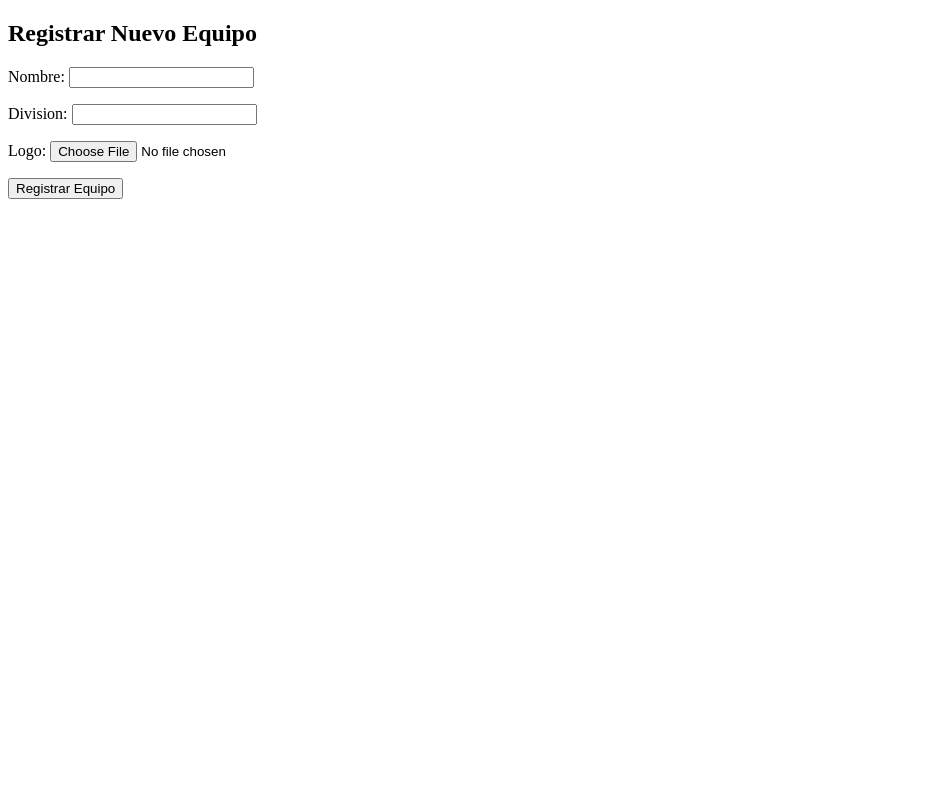
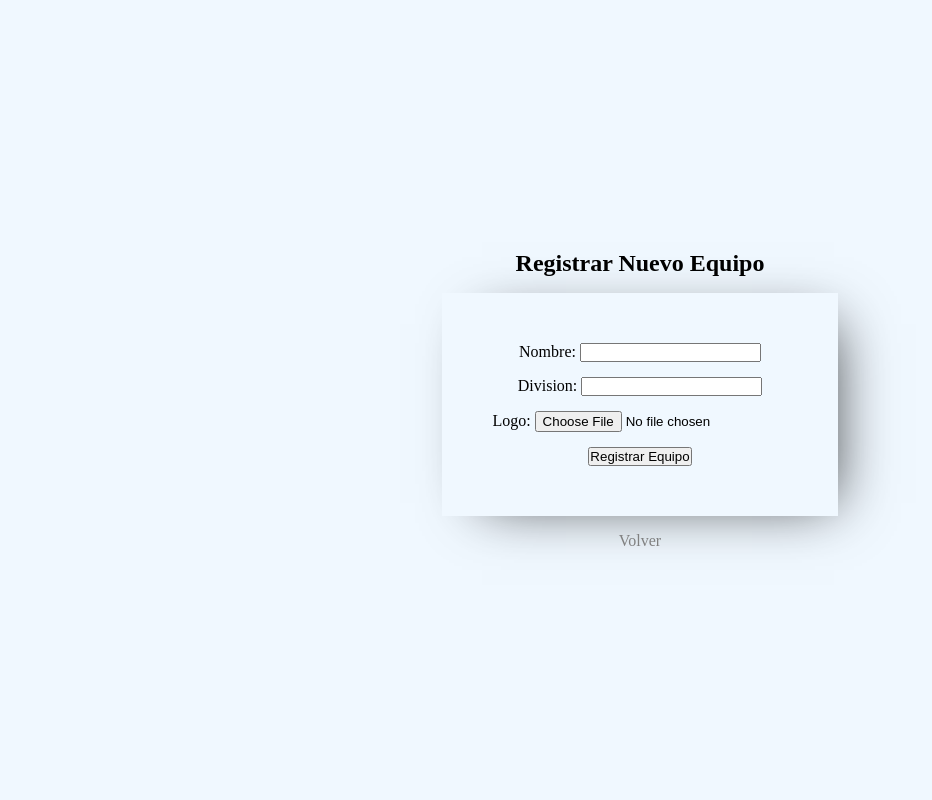
Before and after one commit to AxelRG07/MyDjangoForm_registros, a Django app: page /equipo/add/ in a window 1280 px wide. Shown: the whole page, without its empty margins (0-932 px from the left). Run offline with Django 5.2, Linux system fonts and the light colour scheme.

Commit message:
Se aplicaron estilos css haciendo uso de archivos estaticos.

```diff
--- /dev/null
+++ b/registros/static/css/styles.css
@@ -0,0 +1,37 @@
+* {
+    box-sizing: border-box;
+    margin: 0;
+    padding: 0;
+}
+
+body{
+    background-color: aliceblue;
+    display: flex;
+    flex-direction: column;
+    justify-content: center;
+    align-items: center;
+    gap: 1rem;
+    height: 100vh;
+}
+
+form, ul{
+    display: flex;
+    flex-direction: column;
+    justify-content: center;
+    align-items: center;
+    gap: 15px;
+    box-shadow: 18px 9px 55px -22px rgba(0,0,0,0.75);
+    -webkit-box-shadow: 18px 9px 55px -22px rgba(0,0,0,0.75);
+    -moz-box-shadow: 18px 9px 55px -22px rgba(0,0,0,0.75);
+    padding: 50px;
+}
+
+a {
+    text-decoration: none;
+    color: gray;
+}
+
+a:hover {
+    text-decoration: underline;
+    color: black;
+}
--- a/registros/templates/equipos/registrar_equipo.html
+++ b/registros/templates/equipos/registrar_equipo.html
@@ -12,4 +12,7 @@
         <button type="submit">Registrar Equipo</button>
 
     </form>
+
+    <a href="{% url 'index' %}">Volver</a>
+
 {% endblock %}
--- a/registros/templates/jugadores/registrar_jugador.html
+++ b/registros/templates/jugadores/registrar_jugador.html
@@ -18,4 +18,6 @@
 
     </form>
 
+    <a href="{% url 'equipo' jugador.equipo.id %}">Volver</a>
+
 {% endblock %}
--- a/registros/templates/layouts/base.html
+++ b/registros/templates/layouts/base.html
@@ -1,8 +1,11 @@
+{% load static %}
+
 <!DOCTYPE html>
 <html lang="en">
 <head>
     <meta charset="UTF-8">
     <title>{% block title %}  {% endblock %}</title>
+    <link rel="stylesheet" href="{% static 'css/styles.css' %}">
 </head>
 <body>
 
```
Also changed, not shown: db.sqlite3.
